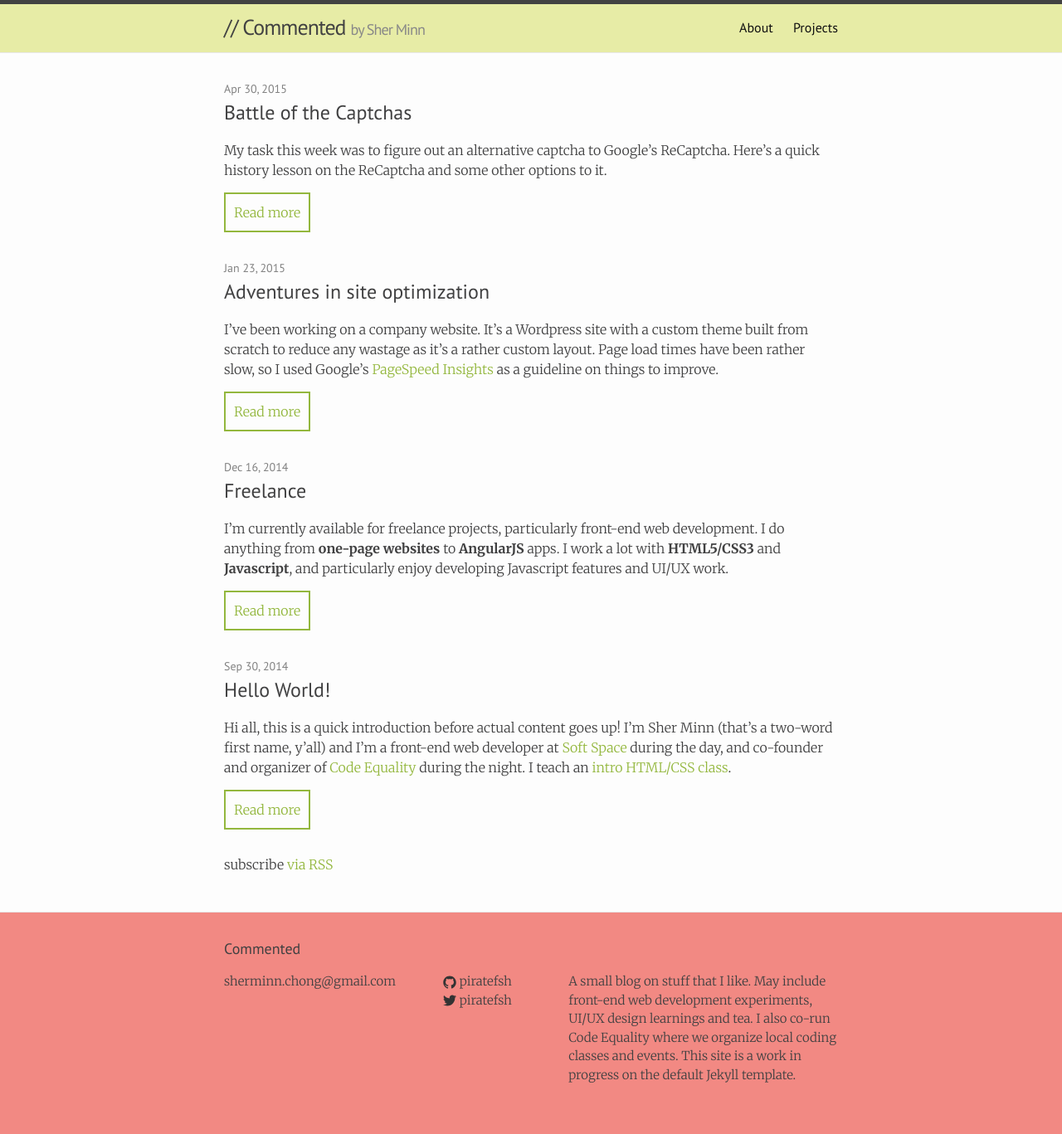
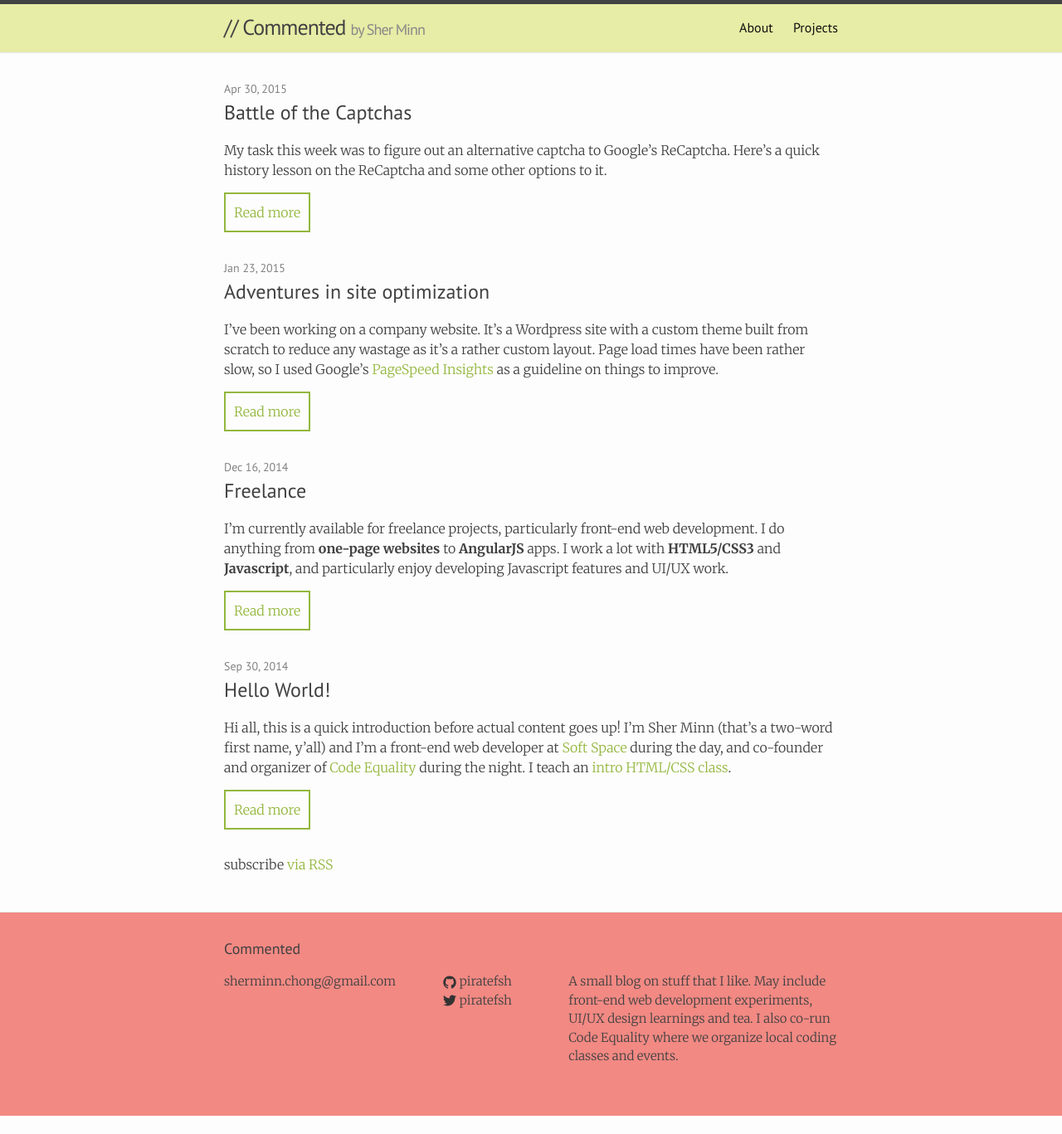
Before and after one commit to piratefsh/piratefsh.github.io, a Jekyll site: the page built from index.html, in a window 1280 px wide. Shown: the whole page at 83% size. Built offline with Jekyll 4.4.1, drawn with Linux system fonts in a browser that asks for light colours; after the commit the page ends 1345 px from its top, so only the background shows below that.

Commit message:
Update footer

```diff
--- a/_config.yml
+++ b/_config.yml
@@ -4,7 +4,6 @@ email: sherminn.chong@gmail.com
 description: >
     A small blog on stuff that I like. May include front-end web development experiments, UI/UX design learnings and tea.
     I also co-run Code Equality where we organize local coding classes and events.
-    This site is a work in progress on the default Jekyll template.
 baseurl: "" # the subpath of your site, e.g. /blog/
 url: "http://piratefsh.github.io" # the base hostname & protocol for your site
 twitter_username: piratefsh
```
